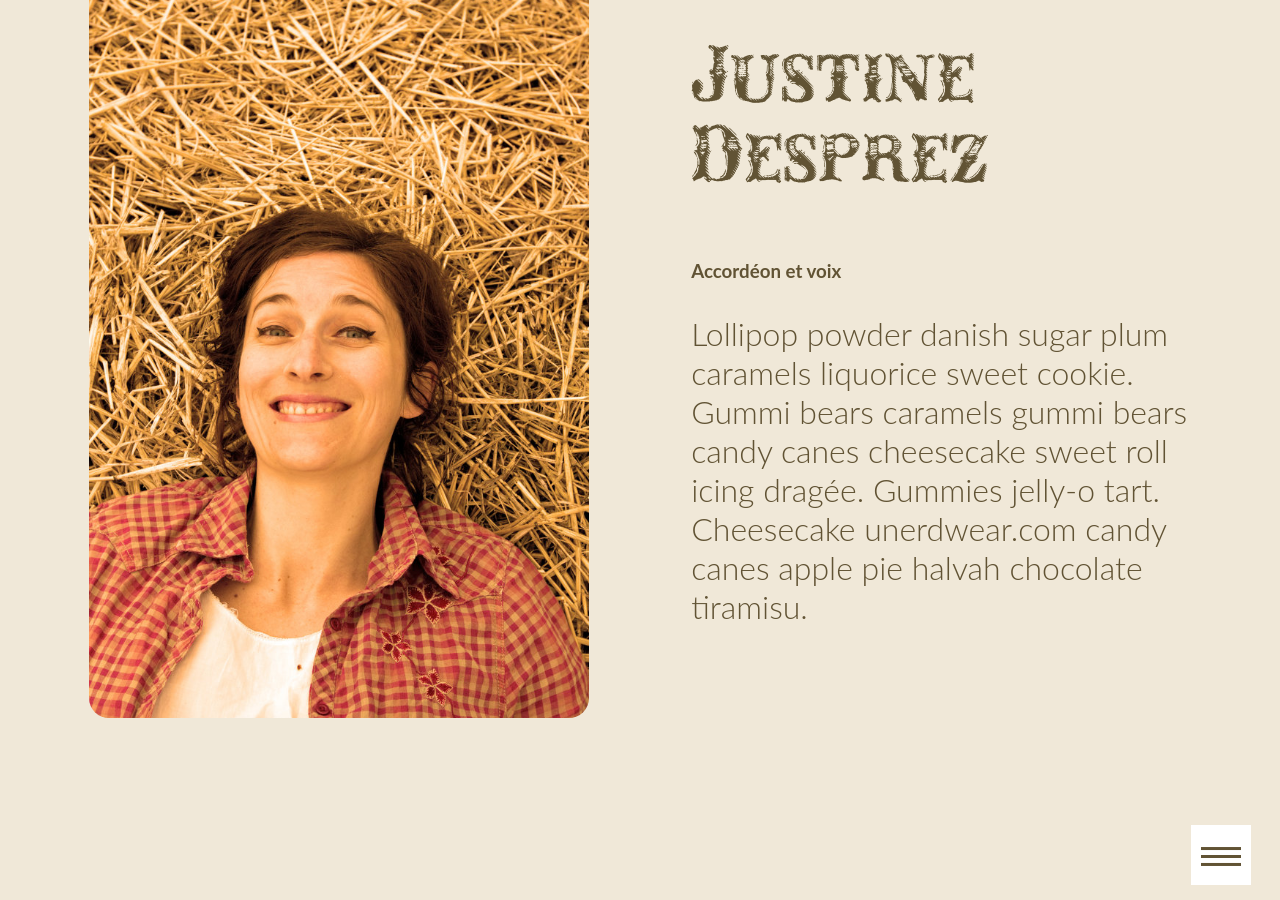
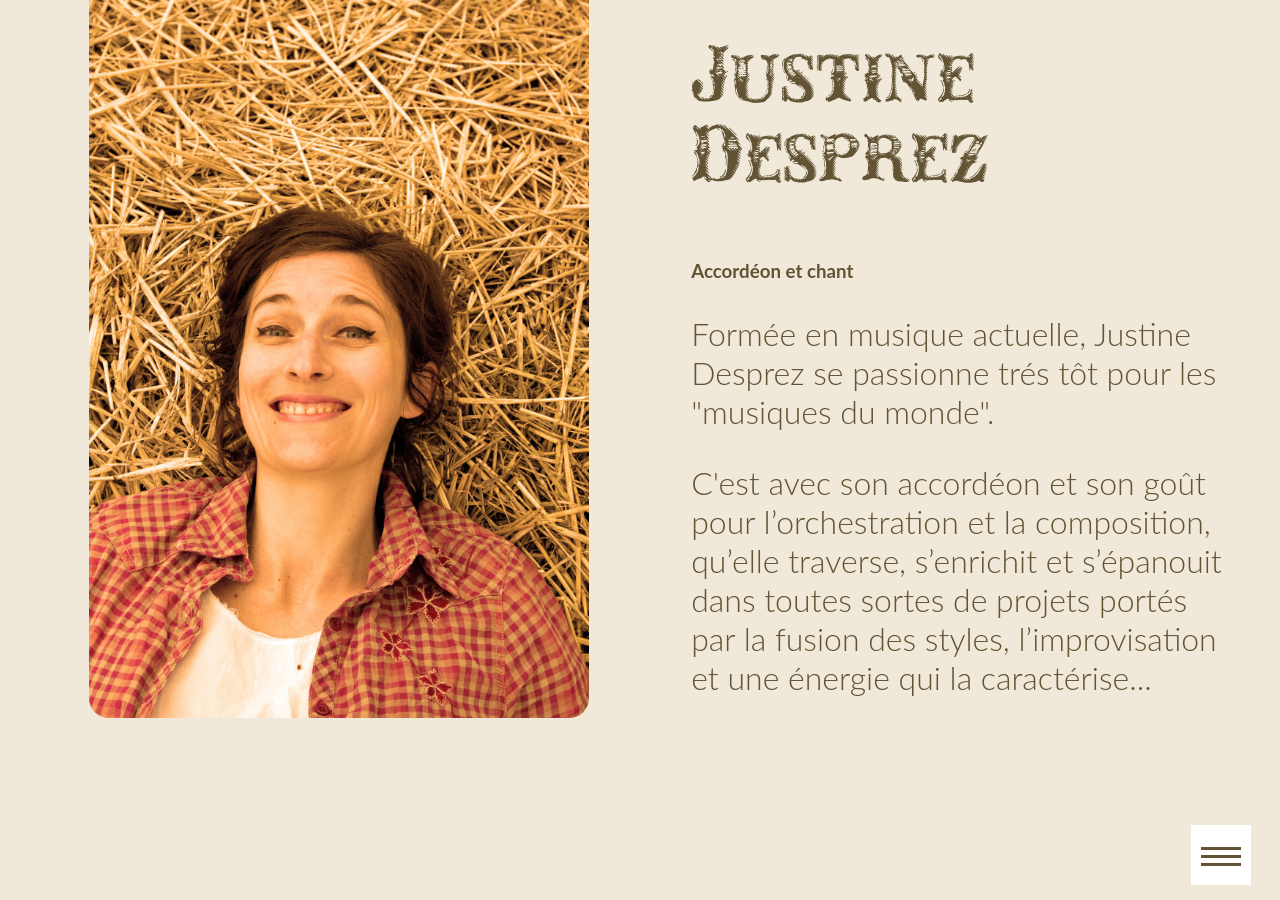
Before and after one commit to ftmftrs/ftmftrs.github.io, a Jekyll site: the page built from presentation/index.html, in a window 1280 px wide and 900 px high, scrolled down 2873 px. Built offline with Jekyll 4.4.1, drawn with Linux system fonts in a browser that asks for light colours; Markdown is read by kramdown in place of the engine named in the settings; comment, search, counter and statistics services are not loaded.

Commit message:
adds description for Justine

```diff
--- a/presentation/index.html
+++ b/presentation/index.html
@@ -73,11 +73,12 @@ menu: false
         </figure>
         <article class="cbp-so-side cbp-so-side-right">
             <h2>Justine <br> Desprez</h2>
-            <h3>Accordéon et voix</h3>
+            <h3>Accordéon et chant</h3>
+            <p>Formée en musique actuelle, Justine Desprez se passionne trés tôt pour les "musiques du monde".</p>
             <p>
-                Lollipop powder danish sugar plum caramels liquorice sweet cookie. Gummi bears caramels gummi bears
-                candy canes cheesecake sweet roll icing dragée. Gummies jelly-o tart. Cheesecake unerdwear.com candy
-                canes apple pie halvah chocolate tiramisu.
+                C'est avec son accordéon et son goût pour l’orchestration et la composition, qu’elle traverse,
+                s’enrichit et s’épanouit dans toutes sortes de projets portés par la fusion des styles, l’improvisation
+                et une énergie qui la caractérise...
             </p>
         </article>
     </section>
```
